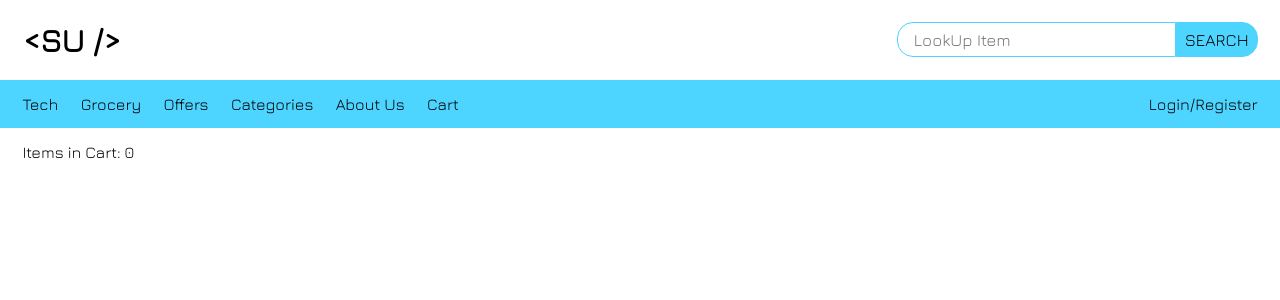
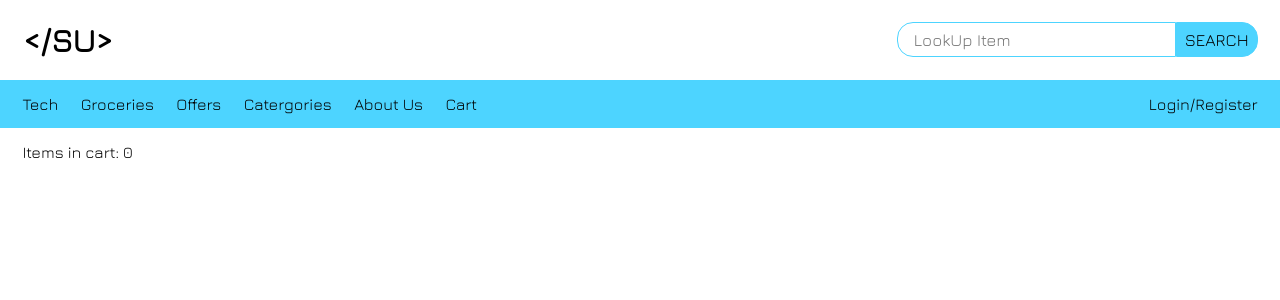
Before and after one commit to satishbud/SU, a React (Create React App) app: page /cart in a window 1280 px wide. Shown: the top 300 px of the page. Built offline with nearby package versions, Linux system fonts and the light colour scheme.

Commit message:
Added basic localization support.

```diff
--- a/src/App.tsx
+++ b/src/App.tsx
@@ -10,8 +10,12 @@ import { default as CartComponent } from "./components/Cart";
 
 import "./App.css";
 import Categories from "./pages/Categories";
+import Localization from "./localization/Localization";
 
 const App = () => {
+  const local = Localization.getText("WEB_NAME");
+  console.log(local);
+
   return (
     <>
       <NavBar />
--- a/src/components/BottomNav.tsx
+++ b/src/components/BottomNav.tsx
@@ -1,34 +1,39 @@
 import React from "react";
 import { Link } from "react-router-dom";
+import { useLocalization } from "../context/LocalizationContext";
 
 const BottomNav = () => {
+  const { locale } = useLocalization();
+
   return (
     <div className="bottom-nav">
       <div className="left">
         <ul>
           <li>
-            <Link to={"./tech"}>Tech</Link>
+            <Link to={"./tech"}>{locale.getText("MENU_TECH")}</Link>
           </li>
           <li>
-            <Link to={"./grocery"}>Grocery</Link>
+            <Link to={"./grocery"}>{locale.getText("MENU_GROCERY")}</Link>
           </li>
           <li>
-            <Link to={"./offers"}>Offers</Link>
+            <Link to={"./offers"}>{locale.getText("MENU_OFFERS")}</Link>
           </li>
           <li>
-            <Link to={"./categories"}>Categories</Link>
+            <Link to={"./categories"}>{locale.getText("MENU_CATEGORIES")}</Link>
           </li>
           <li>
-            <Link to={"./about-us"}>About Us</Link>
+            <Link to={"./about-us"}>{locale.getText("MENU_ABOUT_US")}</Link>
           </li>
           <li>
-            <Link to={"./cart"}>Cart</Link>
+            <Link to={"./cart"}>{locale.getText("MENU_CART")}</Link>
           </li>
         </ul>
       </div>
       <div className="right">
         <span>
-          <Link to={"./login-register"}>Login/Register</Link>
+          <Link to={"./login-register"}>
+            {locale.getText("MENU_LOGIN_REGISTER")}
+          </Link>
         </span>
       </div>
     </div>
--- a/src/components/Cart.tsx
+++ b/src/components/Cart.tsx
@@ -1,9 +1,15 @@
 import React from "react";
 import { ShoppingCartContext, useShoppingCart } from "../context/ShoppingCart";
+import { useLocalization } from "../context/LocalizationContext";
 
 const Cart = () => {
+  const { locale } = useLocalization();
   const { cart } = useShoppingCart();
-  return <div>Items in Cart: {cart.getNumOfItems()}</div>;
+  return (
+    <div>
+      {locale.getText("ITEMS_IN_CART_TEXT")} {cart.getNumOfItems()}
+    </div>
+  );
 };
 
 export default Cart;
--- a/src/components/TopNav.tsx
+++ b/src/components/TopNav.tsx
@@ -1,21 +1,27 @@
 import React from "react";
 import { Link } from "react-router-dom";
+import { useLocalization } from "../context/LocalizationContext";
 
 const TopNav = () => {
+  const { locale } = useLocalization();
   return (
     <>
       <nav id="top-nav" className="top-nav">
         <Link className="logo" to={"/"}>
-          &lt;SU /&gt;
+          {locale.getText("WEB_NAME")}
         </Link>
         <form action="#" className="lookup" id="lookup">
           <input
             type="text"
             className="search"
             id="search"
-            placeholder="LookUp Item"
+            placeholder={locale.getText("LOOK_UP_TEXT")}
           />
-          <input className="lookup-button" type="button" value="Search" />
+          <input
+            className="lookup-button"
+            type="button"
+            value={locale.getText("SEARCH_TEXT")}
+          />
         </form>
       </nav>
     </>
--- /dev/null
+++ b/src/context/LocalizationContext.tsx
@@ -0,0 +1,26 @@
+import { ReactNode, useContext, createContext, useState } from "react";
+import Localization, { ILocalization } from "../localization/Localization";
+
+interface ILocalizationContext {
+  locale: ILocalization;
+}
+
+export const LocalizationContext = createContext({} as ILocalizationContext);
+
+export const useLocalization = () => {
+  return useContext(LocalizationContext);
+};
+
+interface ILocalizationProvideProps {
+  children: ReactNode;
+}
+export const LocalizationProvider = ({
+  children,
+}: ILocalizationProvideProps) => {
+  const [locale, updateLocale] = useState({ locale: Localization.getLocale() });
+  return (
+    <LocalizationContext.Provider value={locale}>
+      {children}
+    </LocalizationContext.Provider>
+  );
+};
--- a/src/index.tsx
+++ b/src/index.tsx
@@ -4,6 +4,7 @@ import "./index.css";
 import { default as App } from "./App";
 import { BrowserRouter } from "react-router-dom";
 import { ShoppingCartProvider } from "./context/ShoppingCart";
+import { LocalizationProvider } from "./context/LocalizationContext";
 
 const root = ReactDOM.createRoot(
   document.getElementById("root") as HTMLElement
@@ -11,9 +12,11 @@ const root = ReactDOM.createRoot(
 root.render(
   <React.StrictMode>
     <BrowserRouter>
-      <ShoppingCartProvider>
-        <App />
-      </ShoppingCartProvider>
+      <LocalizationProvider>
+        <ShoppingCartProvider>
+          <App />
+        </ShoppingCartProvider>
+      </LocalizationProvider>
     </BrowserRouter>
   </React.StrictMode>
 );
--- /dev/null
+++ b/src/localization/Localization.tsx
@@ -0,0 +1,35 @@
+import localJson from "./json/texts.json";
+
+const allTexts: ILocalizationDetails = localJson;
+
+interface ILocalizationDetails {
+  [key: string]: string;
+}
+
+export interface ILocalization {
+  getText(key: string): string;
+}
+
+export default class Localization implements ILocalization {
+  private static instanceObject: Localization;
+
+  private texts: ILocalizationDetails;
+  private constructor(texts: ILocalizationDetails) {
+    this.texts = texts;
+  }
+
+  getText(key: string): string {
+    return this.texts[key] || key;
+  }
+
+  static getText(key: string): string {
+    return Localization.getLocale().getText(key);
+  }
+
+  static getLocale(): ILocalization {
+    if (!this.instanceObject) {
+      Localization.instanceObject = new Localization(allTexts);
+    }
+    return Localization.instanceObject;
+  }
+}
--- /dev/null
+++ b/src/localization/json/texts.json
@@ -0,0 +1 @@
+{"WEB_NAME":"</SU>","WEB_TITLE":"</SU> - HOME","MENU_TECH":"Tech","MENU_GROCERY":"Groceries","MENU_OFFERS":"Offers","MENU_CATEGORIES":"Catergories","MENU_ABOUT_US":"About Us","MENU_CART":"Cart","MENU_LOGIN_REGISTER":"Login/Register","SEARCH_TEXT":"Search","LOOK_UP_TEXT":"LookUp Item","ITEMS_IN_CART_TEXT":"Items in cart:"}
```
Also changed, not shown: local-script.js (added, +31 -0 lines), package.json (+4 -3 lines), tsconfig.json (+2 -8 lines), src/localization/csv/texts.csv (added), 1 other file (tests, documents, lock files or other folders).
